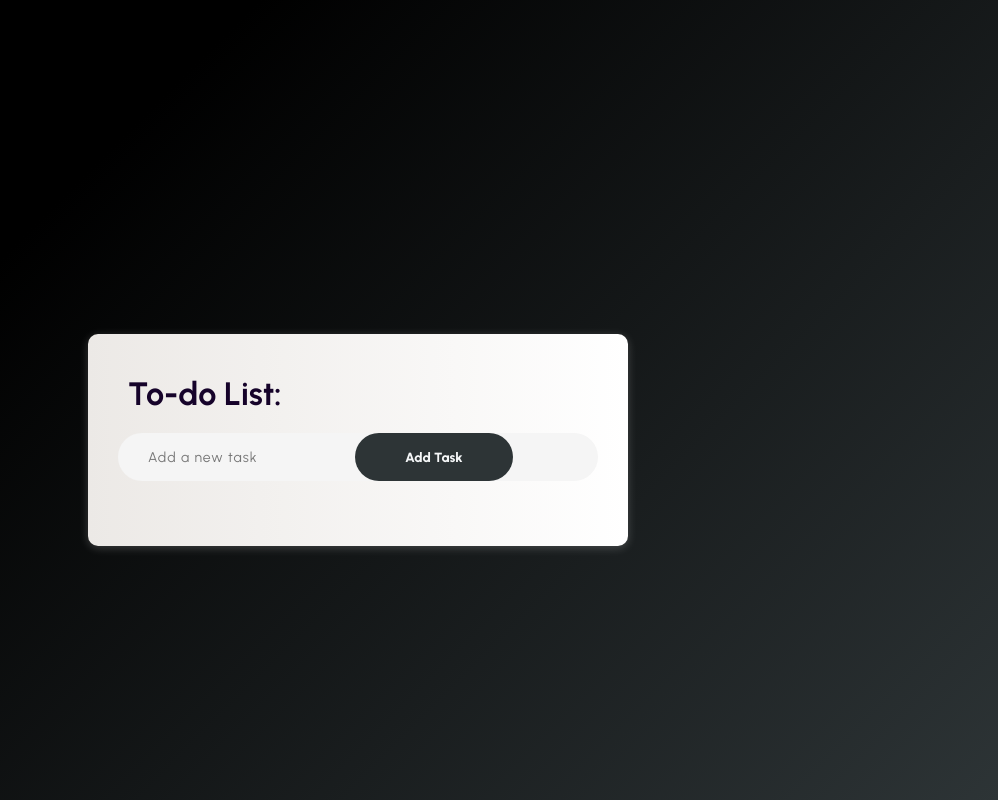
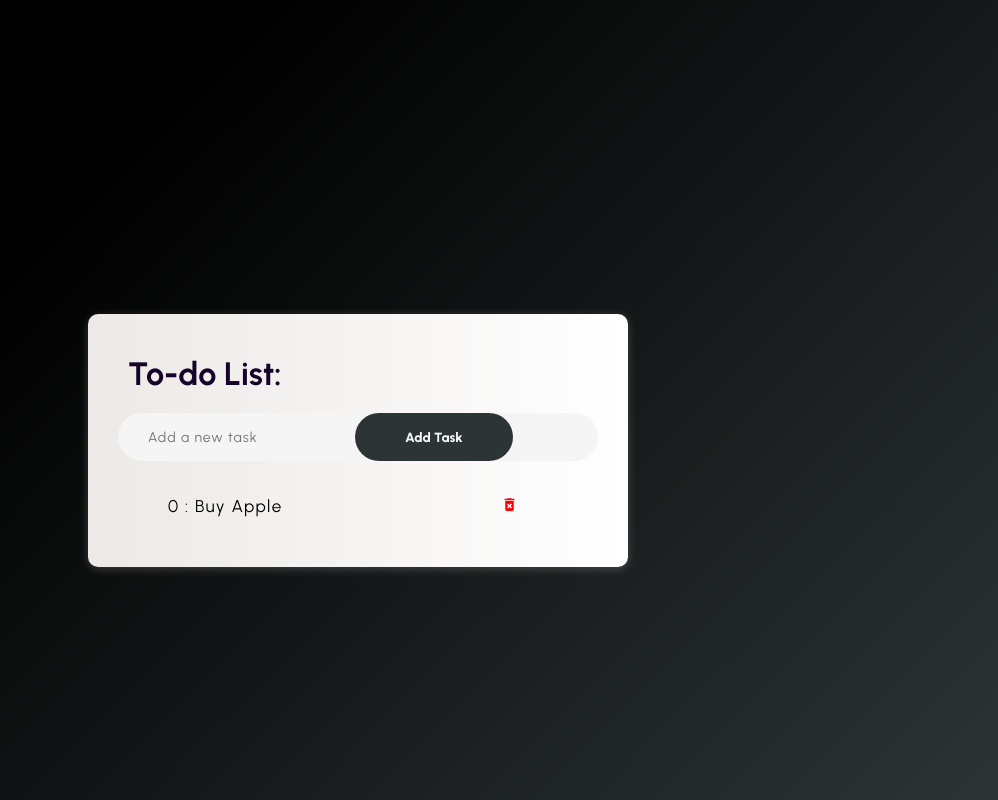
Before and after one commit to lalitdograldh/redux-project, a React (Vite) app: page / in a window 1280 px wide. Shown: the whole page, without its empty margins (282-1280 px from the left). Built offline with nearby package versions, Linux system fonts and the light colour scheme.

Commit message:
showing data in list

```diff
--- a/package.json
+++ b/package.json
@@ -12,6 +12,7 @@
   "dependencies": {
     "react": "^19.0.0-rc-512b09b2-20240718",
     "react-dom": "^19.0.0-rc-512b09b2-20240718",
+    "react-icons": "^5.3.0",
     "react-redux": "^9.1.2",
     "redux": "^5.0.1"
   },
--- a/src/components/Todo.jsx
+++ b/src/components/Todo.jsx
@@ -1,4 +1,7 @@
-export const Todo = () =>{
+import { useSelector } from "react-redux";
+import { MdDeleteForever} from "react-icons/md";
+export const Todo = () => {
+  const tasks = useSelector((state) => state.task);
   return (
     <div className="container">
       <div className="todo-app">
@@ -7,12 +10,25 @@
         </h1>
         <div className="row">
           <form>
-                        <input type="text" id="input-box" placeholder="Add a new task"/>
+            <input type="text" id="input-box" placeholder="Add a new task" />
             <button>Add Task</button>
           </form>
         </div>
-                <ul id="list-container"></ul>
+        <ul id="list-container">
+          {tasks.map((curTask, index) => {
+            return (
+              <li key={index}>
+                <p>
+                  {index} : {curTask}
+                </p>
+                <div>
+                    <MdDeleteForever className="icon-style" onClick={() =>handleTaskDelete(index)}></MdDeleteForever>
+                </div>
+              </li>
+            );
+          })}
+        </ul>
       </div>
     </div>
   );
-}
+};
```
Also changed, not shown: 1 other file (tests, documents, lock files or other folders). Lines whose indentation alone changed are shown as unchanged.
